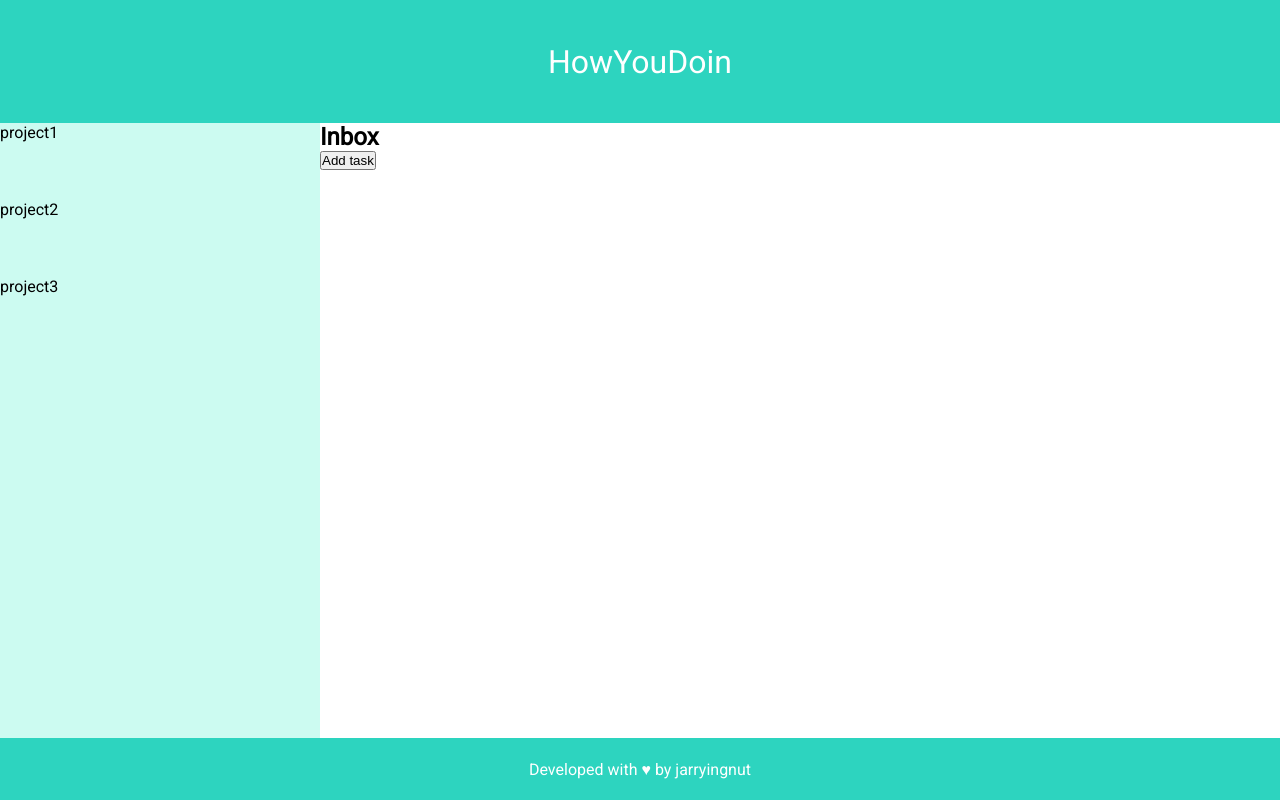
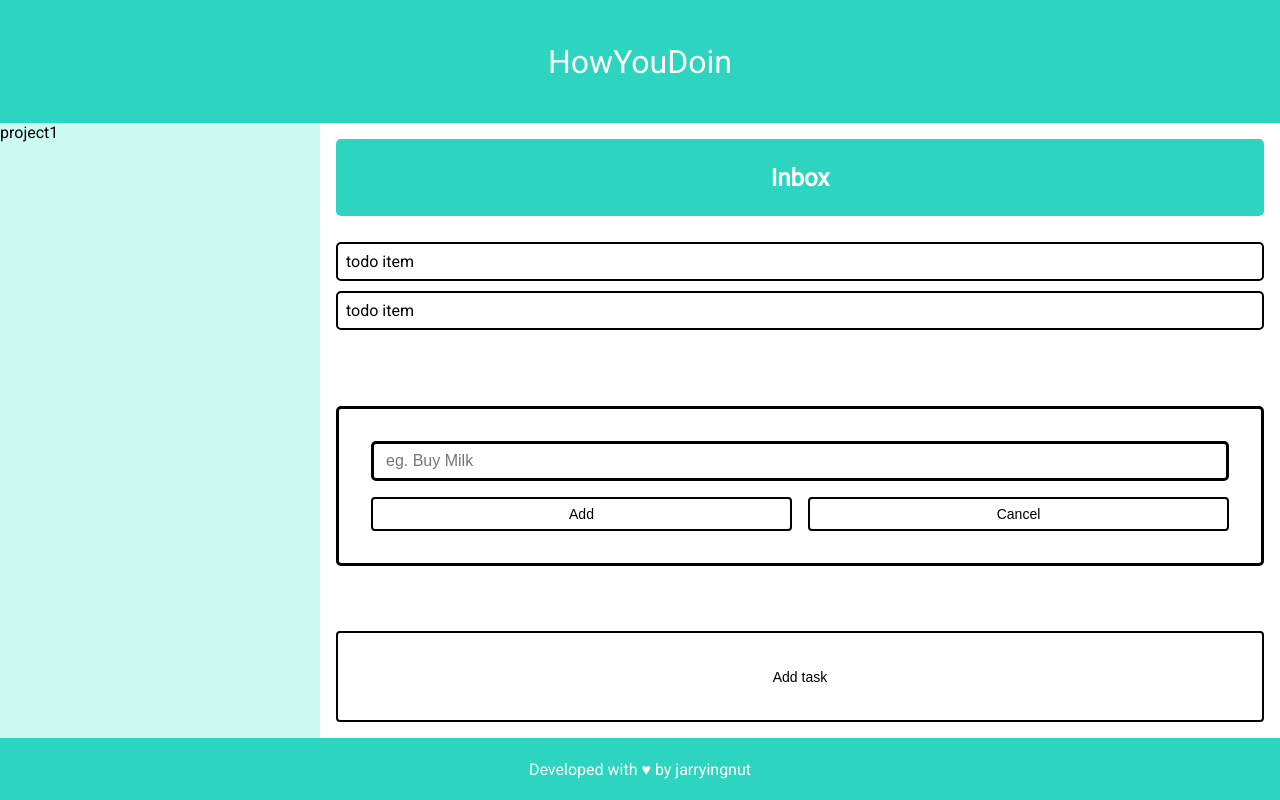
Before and after one commit to growindiedev/howyoudoin, a website built with webpack: page src/index.html in a window 1280 px wide. Built offline with nearby package versions, Linux system fonts and the light colour scheme.

Commit message:
add css for main-view

```diff
--- a/src/index.html
+++ b/src/index.html
@@ -8,12 +8,23 @@
 <body class="container">
   <div class="header">HowYouDoin</div>
     <div class="sidebar">
-      <div class="item">project1</div>
-      <div class="item">project2</div>
-      <div class="item">project3</div>
+      <div class="project-item">project1</div>
+      <!-- <div class="item">project2</div>
+      <div class="item">project3</div> -->
     </div>
     <div class="main-view">
-      <h2>Inbox</h2>
+      <div class="header-container">
+        <h2 class="project-heading">Inbox</h2>
+      </div>
+      <div class="todo-container">
+        <div class="todo-item">todo item</div>
+        <div class="todo-item">todo item</div>
+      </div>
+      <div class="input-form">
+        <input type="text" placeholder="eg. Buy Milk">
+        <button>Add</button>
+        <button>Cancel</button>
+      </div>
       <button class="add-task">Add task</button>
     </div>
     <div class="footer">Developed with ♥ by jarryingnut</div>
--- a/src/style.scss
+++ b/src/style.scss
@@ -11,13 +11,15 @@ body {
   grid-template-columns: 2fr 6fr;
   grid-template-rows: 2fr 10fr 1fr;
   height: 100vh;
-
   font-family: Roboto, ariel;
 
   * {
     // border: 1px solid pink;
+    display: block;
    }
 }
+
+
 
 
 .header {
@@ -47,3 +49,102 @@ body {
   background-color: #2dd4bf;
   color: white;
 }
+
+.main-view {
+  display: grid;
+  margin: 1rem;
+  gap: 1rem;
+  * {
+    // border: 1px solid blue;
+  }
+}
+
+.header-container {
+  border-radius: 5px;
+  display: flex;
+  align-items: center;
+  justify-content: center;
+  background-color: #2dd4bf;
+  color: #FFFF;
+}
+
+.todo-container {
+  // border: 1px solid red;
+  .todo-item {
+    border: 2px solid #000;
+    border-radius: 5px;
+    max-height: 3rem;
+    margin: 10px 0;
+    padding: 0.5rem;
+   }
+}
+
+
+
+.input-form {
+  display: grid;
+  gap: 1rem;
+  grid-template-columns: 1fr 1fr;
+  padding: 2rem;
+  max-height: 10rem;
+
+  // margin: 1rem 0;
+  // background-color: #ccfbf1;
+  border: 3px solid #000;
+  border-radius: 5px;
+
+  button {
+    max-height: 40px;
+  }
+
+}
+
+button{
+  outline: 0;
+  grid-gap: 8px;
+  align-items: center;
+  background: 0 0;
+  border: 2px solid #000;
+  border-radius: 4px;
+  cursor: pointer;
+  display: inline-flex;
+  flex-shrink: 0;
+  font-size: 14px;
+  gap: 8px;
+  justify-content: center;
+  line-height: 1;
+  overflow: hidden;
+  padding: 12px 16px;
+  text-decoration: none;
+  text-overflow: ellipsis;
+  transition: all .14s ease-out;
+  white-space: nowrap;
+}
+
+button:hover {
+  box-shadow: 4px 4px 0 #000;
+  transform: translate(-4px,-4px);
+}
+button:focus-visible{
+  outline-offset: 1px;
+}
+
+input {
+  grid-column: 1/-1;
+  border: 3px solid #000;
+  border-radius: 5px;
+  height: 40px;
+  line-height: normal;
+  color: #282828;
+  display: block;
+  width: 100%;
+  box-sizing: border-box;
+  user-select: auto;
+  font-size: 16px;
+  padding: 0 6px;
+  padding-left: 12px;
+}
+
+input:focus{
+  border: 3px solid #5551ff;
+}
```
